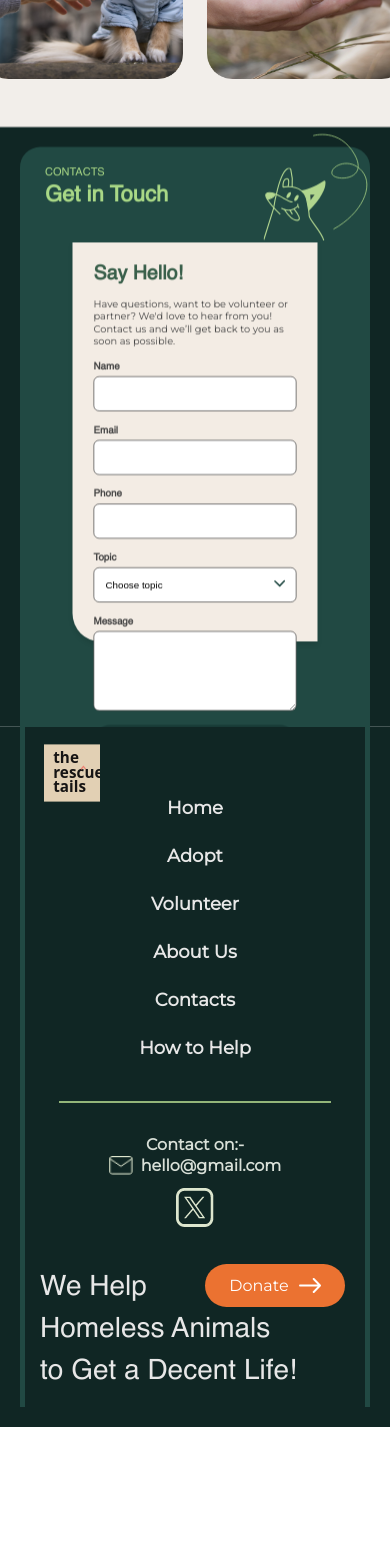
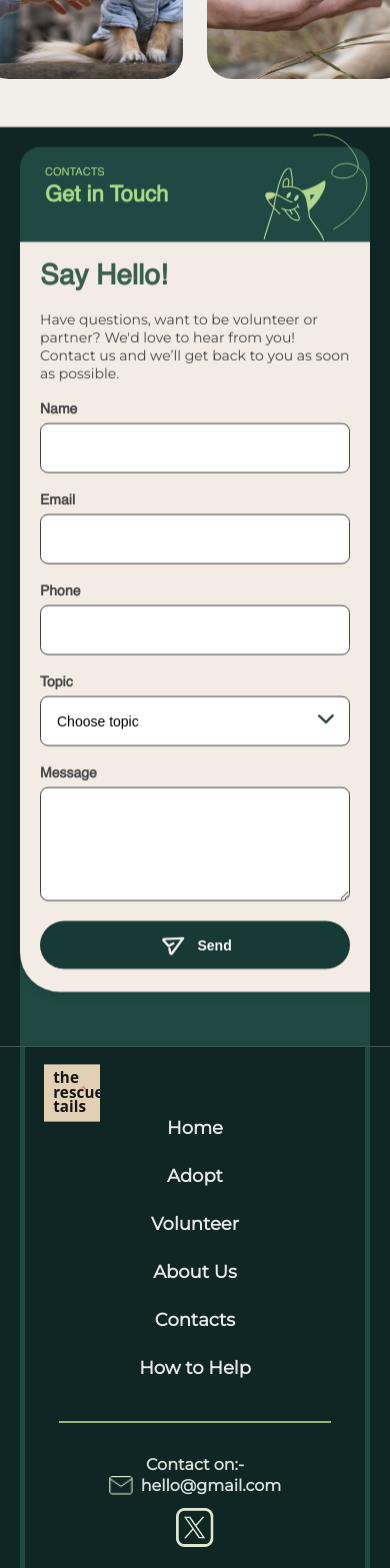
Before and after one commit to vidwanns/the_rescue_tails, a Next.js app: page / in a window 390 px wide. Shown: the part 3700-5268 px from the top of the page. Before the commit the page ends 5127 px from the top, so only its background shows below. Built offline with nearby package versions, Linux system fonts and the light colour scheme.

Commit message:
sixth and footer

```diff
--- a/src/app/components/layout/footer.js
+++ b/src/app/components/layout/footer.js
@@ -1,9 +1,21 @@
-import React from "react";
+import React, { useState, useEffect } from "react";
 import "../../styles/component/layout/footer.css";
-import dynamic from "next/dynamic";
 
 function Footer() {
-  const Footer = dynamic(() => import("../../styles/component/layout/footer.css"), { ssr: false });
+  const [isMobile, setIsMobile] = useState(false);
+
+  useEffect(() => {
+    // Check if window is available to avoid SSR issues
+    if (typeof window !== "undefined") {
+      const handleResize = () => setIsMobile(window.innerWidth <= 768);
+      handleResize(); // Set initial value on mount
+      window.addEventListener("resize", handleResize);
+
+      // Cleanup event listener on unmount
+      return () => window.removeEventListener("resize", handleResize);
+    }
+  }, []);
+
   const handleDonateClick = () => {
     console.log("Donate button clicked");
   };
--- a/src/app/page.js
+++ b/src/app/page.js
@@ -8,11 +8,8 @@ import ThirdSection from "./components/layout/thirdSection";
 import FourthSection from "./components/layout/fourthSection";
 import FifthSection from "./components/layout/fifthSection";
 import SixthSection from "./components/layout/sixthSection";
+import Footer from "./components/layout/footer";
 import FadeInSection from "./components/layout/fadeInSection";
-import dynamic from "next/dynamic";
-
-// Dynamically import Footer with SSR disabled
-const Footer = dynamic(() => import("./components/layout/footer"), { ssr: false });
 
 export default function Home() {
   return (
@@ -24,8 +21,6 @@ export default function Home() {
       <FadeInSection><FourthSection /></FadeInSection>
       <FadeInSection><FifthSection /></FadeInSection>
       <FadeInSection><SixthSection /></FadeInSection>
-
-      {/* Render Footer only on the client */}
       <Footer />
     </>
   );
--- a/src/app/styles/component/layout/footer.css
+++ b/src/app/styles/component/layout/footer.css
@@ -195,7 +195,7 @@
 
 @media (max-width: 768px) {
     .footer {
-        padding: 0 20px 20px 20px;
+        padding: 0 20px 0 20px;
         display: flex;
         flex-direction: column;
         align-items: center;
--- a/src/app/styles/component/sixthSection/sixthSection.css
+++ b/src/app/styles/component/sixthSection/sixthSection.css
@@ -6,8 +6,8 @@
 }
 @media (max-width: 768px) {
 .sixth-section {
-    padding: 20px;
-    height: 600px;
+    padding: 20px 20px 0 20px;
+    height: 100%;
 }
 }
 
@@ -23,8 +23,8 @@
 }
 @media (max-width: 768px) {
 .outer-container {
-    height: 600px;
-    padding-top: 10px;
+    height: 900px;
+    padding-top: 95px;
     border-radius: 20px 20px 0 0;
 }
 }
@@ -176,7 +176,7 @@
 }
 @media (max-width: 768px) {
     .container1 {
-        height: 600px;
+        height: 750px;
     }
     }
 
@@ -192,11 +192,12 @@
 @media (max-width: 768px) {
     .contact-form {
         position: absolute;
-        transform: scale(0.7);
+        padding: 20px;
         right: 0;
         left: 0;
         max-width: 100%;
         margin-left: 0;
+        height: 100%;
     }
 }
 
```
